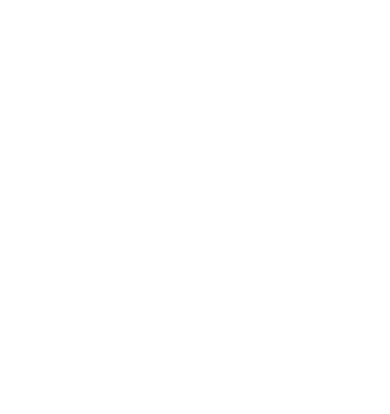
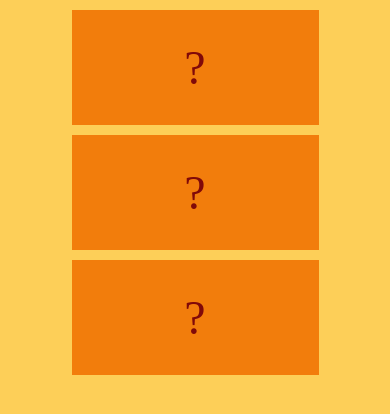
Before and after one commit to devscola/MOOC-game, a website: page www/index.html in a window 390 px wide. Drawn offline with Linux system fonts and the light colour scheme; some packages are replaced by stand-ins of ours.

Commit message:
Html y css preparados

```diff
--- /dev/null
+++ b/www/css/juego.css
@@ -0,0 +1,18 @@
+body{
+  background-color: #fdcf58;
+}
+
+div.lectura{
+  display: block;
+  background-color: #f27d0c;
+  color: #800909;
+  border: none;
+  width: 50%;
+  padding: 30px;
+  font-size: 3em;
+  margin-top: 10px;
+  margin-left: auto;
+  margin-right: auto;
+  text-align: center;
+  text-transform: uppercase;
+}
--- a/www/index.html
+++ b/www/index.html
@@ -3,9 +3,13 @@
     <head>
         <meta charset="utf-8">
         <meta name="viewport" content="initial-scale=1, maximum-scale=1, user-scalable=no, width=device-width">
+        <link rel="stylesheet" type="text/css" href="css/juego.css" />
         <title>Juego</title>
     </head>
     <body>
+        <div class='lectura' id='valorx'>?</div>
+        <div class='lectura' id='valorx'>?</div>
+        <div class='lectura' id='valorz'>?</div>
         <script type="text/javascript" src="cordova.js"></script>
     </body>
 </html>
```
